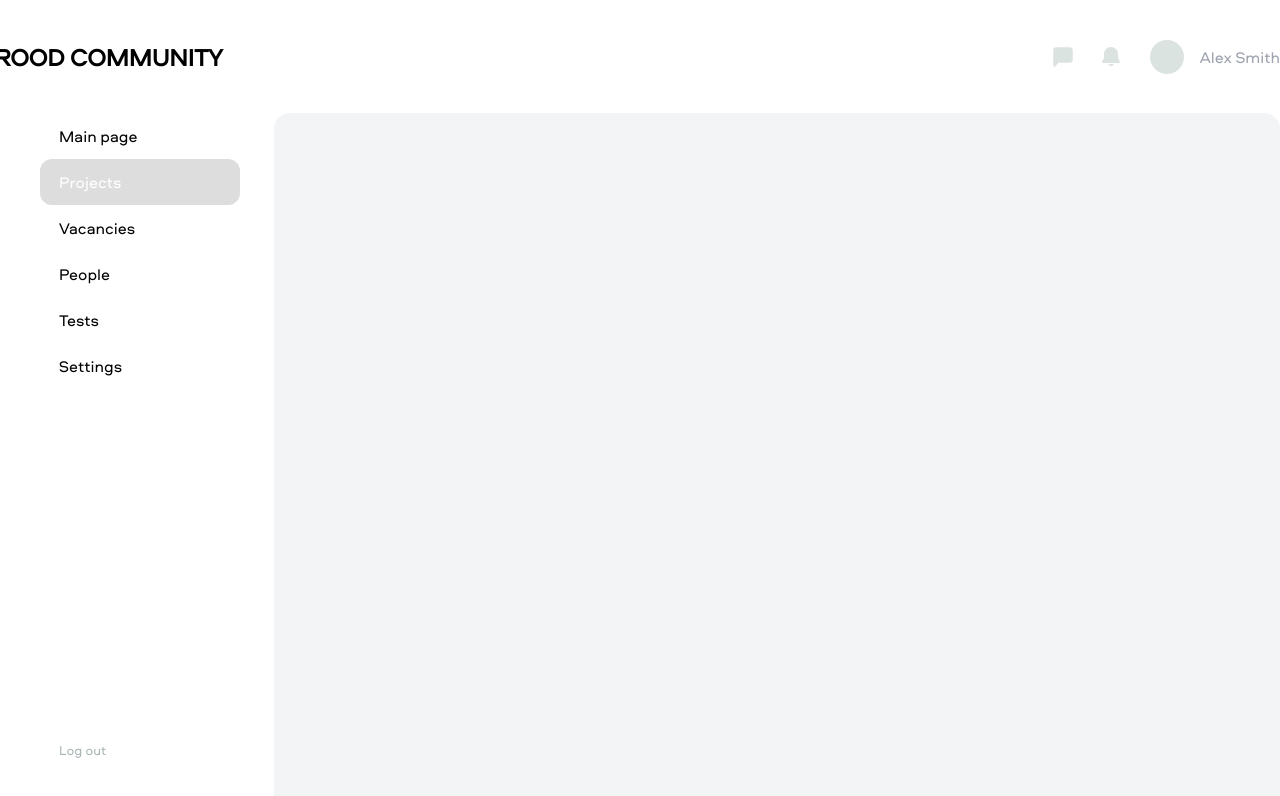
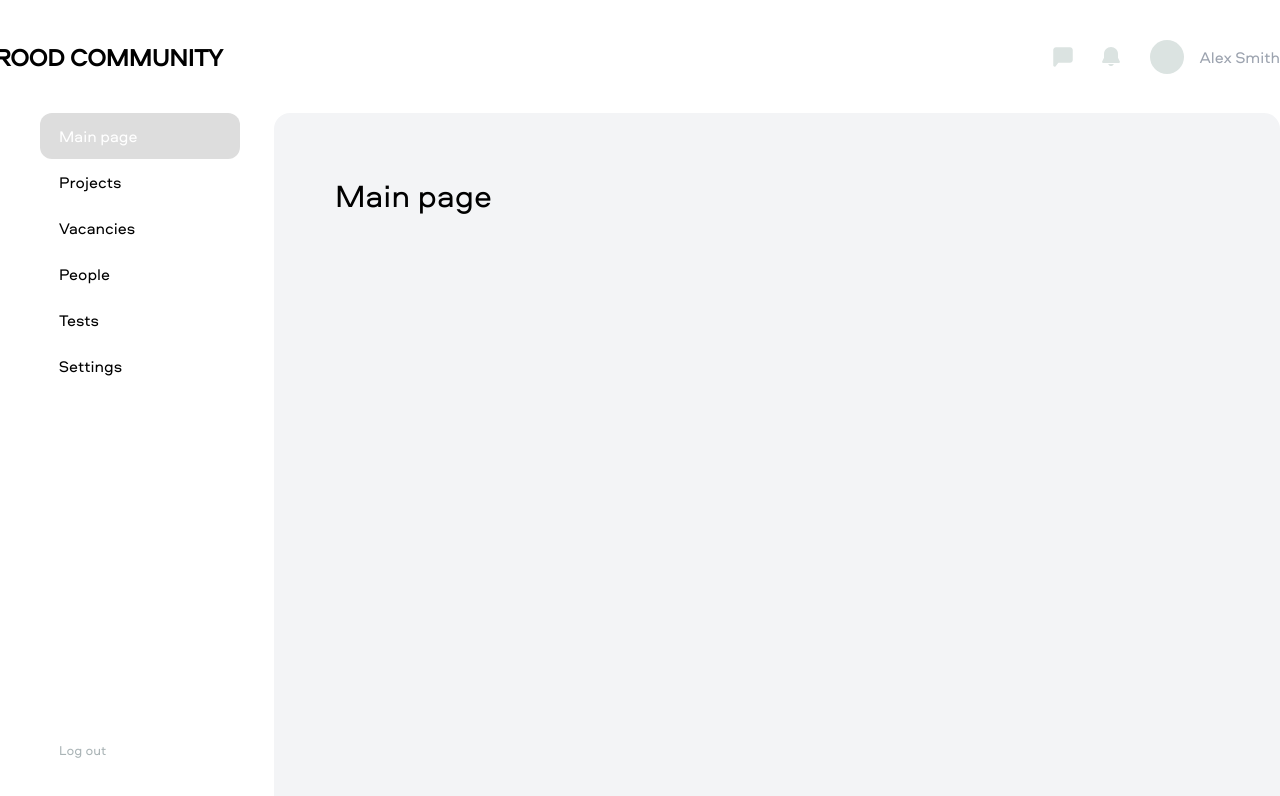
Before and after one commit to wrtyyyx/trood_test, a React (Vite) app: page / in a window 1280 px wide. Shown: the top 796 px of the page. Built offline with nearby package versions, Linux system fonts and the light colour scheme.

Commit message:
bug fixes

```diff
--- a/src/components/Project/Project.jsx
+++ b/src/components/Project/Project.jsx
@@ -4,18 +4,23 @@ import "./Project.css";
 import ProjectForm from "./ProjectForm/ProjectForm.jsx";
 import ProjectView from "./ProjectView/ProjectView.jsx";
 import ProjectCheck from "./ProjectCheck/ProjectCheck.jsx";
+import ProjectMain from "./ProjectMain/ProjectMain.jsx";
 
 const Project = () => {
     const [projects, setProjects] = useState([]);
     const [doneProject, setDoneProject] = useState([])
 
+    const projectState = { projects, setProjects, doneProject, setDoneProject}
+
 
     return (
         <div className="project_container">
+
             <Routes>
-                <Route path="/projects" element={<ProjectView projects={projects} setProjects={setProjects} setDoneProject = {setDoneProject}  doneProject = {doneProject}/>} />
-                <Route path="/projectForm" element={<ProjectForm setProjects={setProjects} projects = {projects}  />} />
-                <Route path="/projectCheck/:id" element={<ProjectCheck projects={projects} setProjects={setProjects} setDoneProject = {setDoneProject} doneProject = {doneProject} />}/>
+                <Route path="/" element={<ProjectMain to="/" />} />
+                <Route path="/projects" element={<ProjectView {...projectState}/>} />
+                <Route path="/projectForm" element={<ProjectForm  {...projectState}/>} />
+                <Route path="/projectCheck/:id" element={<ProjectCheck  {...projectState}/>}/>
             </Routes>
         </div>
     );
--- a/src/components/Project/ProjectCheck/ProjectCheck.jsx
+++ b/src/components/Project/ProjectCheck/ProjectCheck.jsx
@@ -6,11 +6,12 @@ import './ProjectCheck.scss'
 import {storageKey, storageDoneKey} from "../../../constants.js";
 import ProjectButton from "../ProjectButton/ProjectButton.jsx";
 import * as Yup from "yup";
+import {useMemo} from "react";
 
 const ProjectCheck = ({projects, setProjects, setDoneProject, doneProject}) => {
     const {id} = useParams();
     const navigate = useNavigate();
-    const project = projects.find(project => project.id === id);
+    const project = useMemo(() => projects.find(p => p.id === id), [projects, id]);
     if (!project) {
         return <h2 className="title">Project not found</h2>;
     }
@@ -57,7 +58,9 @@ const ProjectCheck = ({projects, setProjects, setDoneProject, doneProject}) => {
                 <h2 className="title">{project.name}</h2>
                 <ProjectButton className={'project_create delete_btn'} title={'Delete project'} handler={handleDelete}/>
             </div>
-            <Formik initialValues={initialValues} onSubmit={handleSubmit} validationSchema={validationSchema}>
+            <Formik initialValues={initialValues} onSubmit={handleSubmit} validationSchema={validationSchema}
+                    validateOnBlur={true}
+            >
                 {() => (<Form className="project_edit">
                         <div className="form_input">
                             <label htmlFor="field">Field</label>
--- a/src/components/Project/ProjectForm/ProjectForm.jsx
+++ b/src/components/Project/ProjectForm/ProjectForm.jsx
@@ -48,6 +48,7 @@ const ProjectForm = ({ setProjects, projects }) => {
                 initialValues={initialValues}
                 validationSchema={validationSchema}
                 onSubmit={handleSubmit}
+                validateOnBlur={true}
             >
                 {() => (
                     <Form className='projectForm'>
--- /dev/null
+++ b/src/components/Project/ProjectMain/ProjectMain.jsx
@@ -0,0 +1,10 @@
+
+const ProjectMain = () => {
+    return (
+        <>
+            <h2 className={'title'}>Main page</h2>
+        </>
+    );
+};
+
+export default ProjectMain;
--- a/src/components/Project/ProjectView/ProjectView.jsx
+++ b/src/components/Project/ProjectView/ProjectView.jsx
@@ -5,16 +5,15 @@ import './ProjectView.scss'
 import ProjectViewCard from "./ProjectViewCard.jsx";
 import userLogo from '../../../assets/images/mdi_account.svg'
 import notify from '../../../assets/images/mingcute_notification-fill.svg'
-import user from '../../../assets/images/mdi_account.svg'
 import {storageKey, storageDoneKey} from "../../../constants.js";
 const ProjectView = ({projects, setProjects, doneProject ,setDoneProject}) => {
 
     useEffect(() => {
-        const storedProjects = JSON.parse(localStorage.getItem(storageKey)) || [];
-        const storedDoneProjects = JSON.parse(localStorage.getItem(storageDoneKey)) || [];
+        const storedProjects = JSON.parse(localStorage.getItem(storageKey)) || "[]";
+        const storedDoneProjects = JSON.parse(localStorage.getItem(storageDoneKey)) || "[]";
         setProjects(storedProjects);
         setDoneProject(storedDoneProjects)
-    }, []);
+    }, [setProjects, setDoneProject]);
 
     const generateId = () =>  crypto.randomUUID();
 
@@ -37,15 +36,13 @@ const ProjectView = ({projects, setProjects, doneProject ,setDoneProject}) => {
                     ))}
                 </div>
             )}
-            {doneProject.length !== 0 ? (
+            {doneProject.length > 0 && (
                 <div className='projectDone_box'>
                     <h2 className='title'>Passed projects</h2>
                     <div className='projectView_box projectDone'>
                         {doneProject.map((done) => (
-                            <div key={generateId()} className='projectDone_card'>
-                                <div className='projectDone_card_title'>
-                                    {done.name}
-                                </div>
+                            <div key={done.id || generateId()} className='projectDone_card'>
+                                <div className='projectDone_card_title'>{done.name}</div>
                                 <div className='projectDone_card_user'>
                                     <div className='projectDone_card_user_info'>
                                         <img src={userLogo} alt=""/>
@@ -53,16 +50,14 @@ const ProjectView = ({projects, setProjects, doneProject ,setDoneProject}) => {
                                     </div>
                                     <div className='projectDone_card_user_icons'>
                                         <img src={notify} alt="" width={24} height={24}/>
-                                        <img src={user} alt=""width={24} height={24}/>
+                                        <img src={userLogo} alt="" width={24} height={24}/>
                                     </div>
                                 </div>
                             </div>
                         ))}
-
                     </div>
-
                 </div>
-            ) : ''}
+            )}
         </div>
     );
 };
--- a/src/components/Sidebar/Sidebar.jsx
+++ b/src/components/Sidebar/Sidebar.jsx
@@ -1,34 +1,36 @@
-import { useState } from "react";
-import { Link } from "react-router-dom"; // Додаємо Link
+import {useState} from "react";
+import {Link} from "react-router-dom"; // Додаємо Link
 import "./Sidebar.scss";
 
 const Sidebar = () => {
-    const [active, setActive] = useState('Projects');
+    const [active, setActive] = useState('Main page');
 
-    const menuItems = ["Main page", "Projects", "Vacancies", "People", "Tests", "Settings"];
+    const menuItems = [
+        {name: 'Main page', path: '/'},
+        {name: 'Projects', path: '/projects'},
+        {name: 'Vacancies', path: '/vacancies'},
+        {name: 'People', path: '/people'},
+        {name: 'Tests', path: '/tests'},
+        {name: 'Settings', path: '/settings'},
+
+    ]
+
+
 
     return (
         <aside className="sidebar">
             <ul className="menu">
-                {menuItems.map((item) => (
-                    <li key={item}>
-                        {item === "Projects" ? (
-                            <Link to="/projects">
-                                <button
-                                    className={`menu_item ${active === item ? "active" : ""}`}
-                                    onClick={() => setActive(item)}
-                                >
-                                    {item}
-                                </button>
-                            </Link>
-                        ) : (
+                {menuItems.map(({name,path}) => (
+                    <li key={name}>
+
+                        <Link to={path}>
                             <button
-                                className={`menu_item ${active === item ? "active" : ""}`}
-                                onClick={() => setActive(item)}
+                                className={`menu_item ${active === name ? "active" : ""}`}
+                                onClick={() => setActive(name)}
                             >
-                                {item}
+                                {name}
                             </button>
-                        )}
+                        </Link>
                     </li>
                 ))}
             </ul>
```
